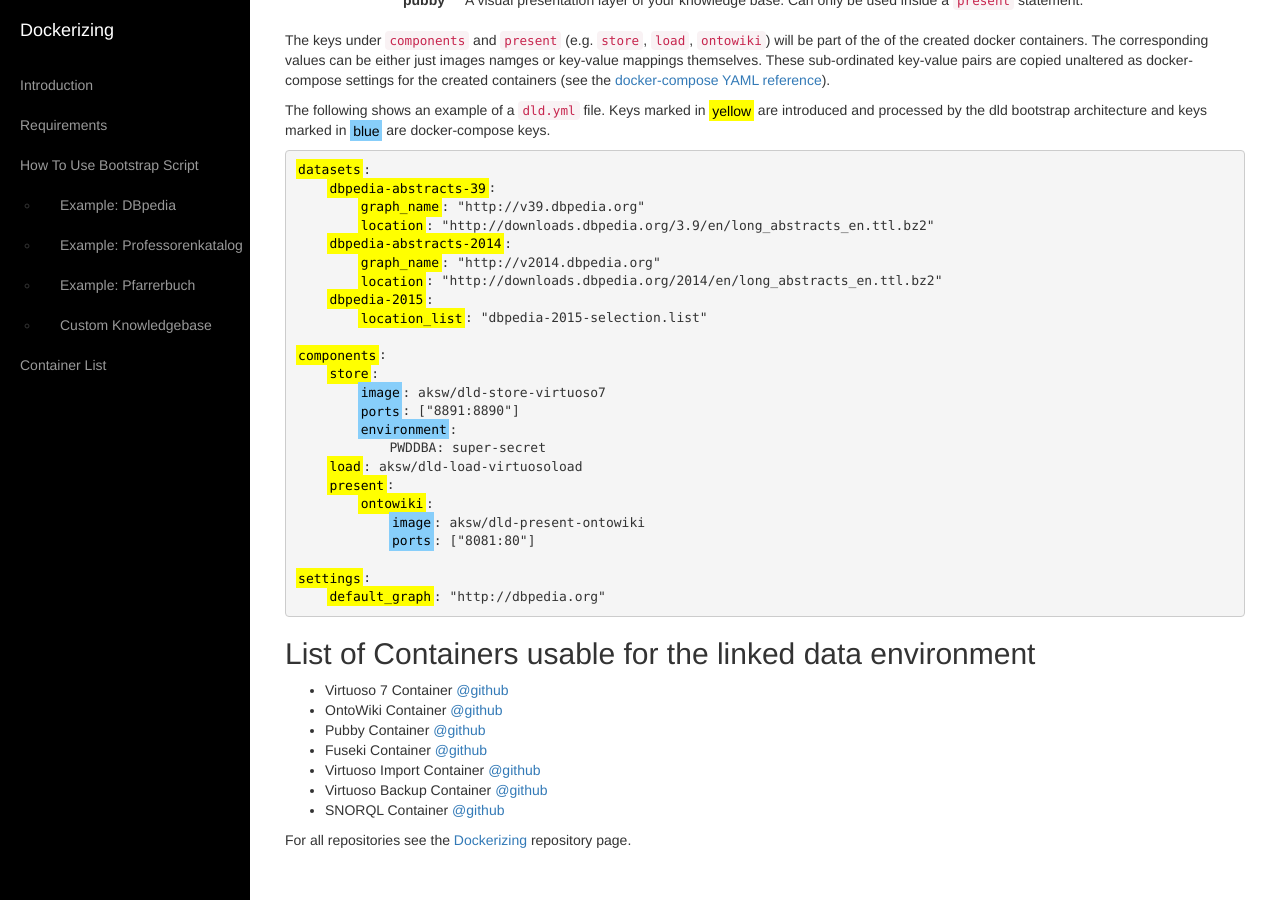
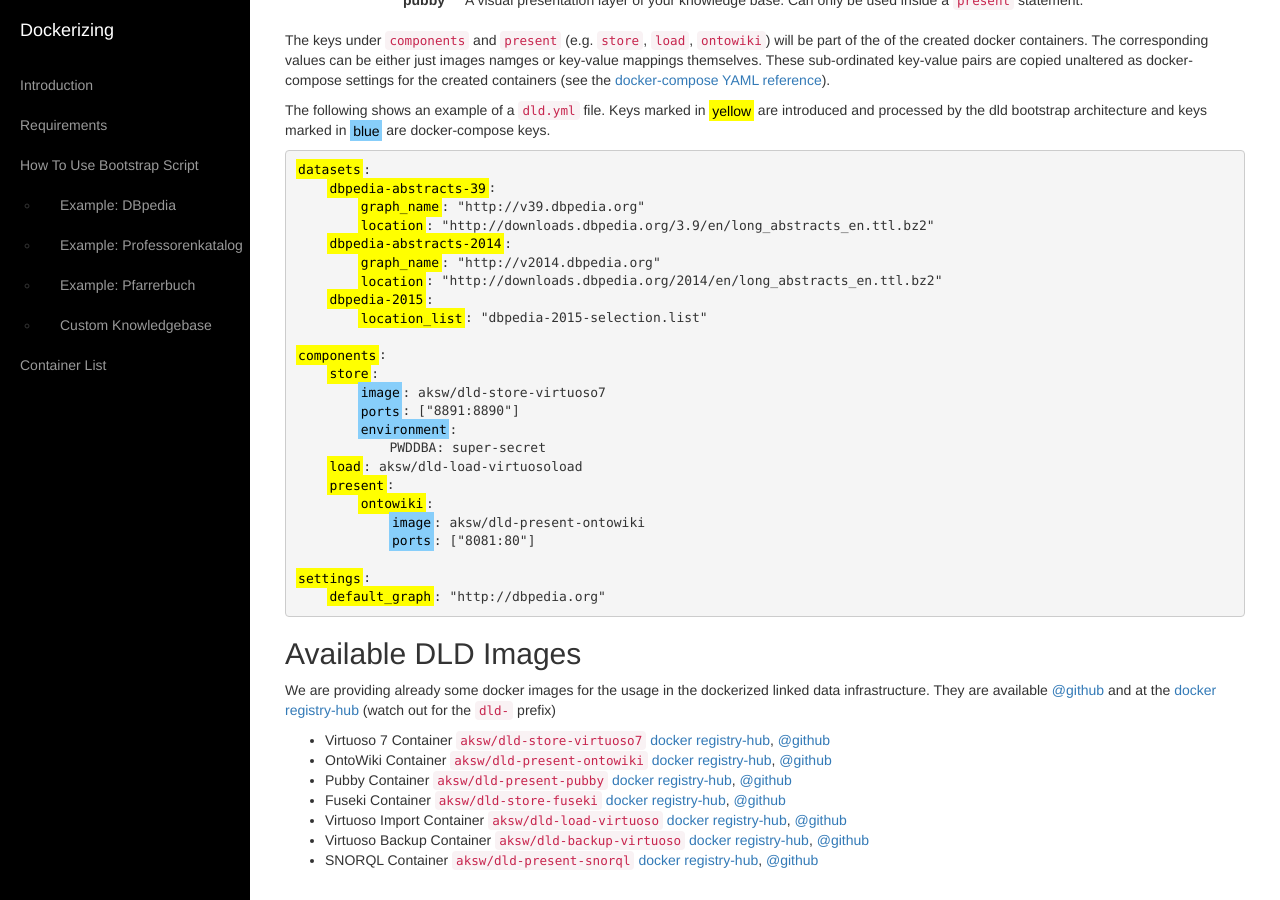
Before and after one commit to Dockerizing/dockerizing.github.io, a Jekyll site: the page built from index.md, in a window 1280 px wide and 900 px high, scrolled down 1909 px. Built offline with Jekyll 4.4.1, drawn with Linux system fonts in a browser that asks for light colours; nearby versions of some CDN libraries.

Commit message:
Update list of images

```diff
--- a/index.md
+++ b/index.md
@@ -184,16 +184,15 @@ Keys marked in <mark class="yellow">yellow</mark> are introduced and processed b
 
 <a id="containers"></a>
 
-## List of Containers usable for the linked data environment
+## Available DLD Images
 
-<ul>
-    <li>Virtuoso 7 Container <a href="https://github.com/Dockerizing/triplestore-virtuoso7">@github</a></li>
-    <li>OntoWiki Container <a href="https://github.com/Dockerizing/OntoWiki">@github</a></li>
-    <li>Pubby Container <a href="https://github.com/Dockerizing/present-pubby">@github</a></li>
-    <li>Fuseki Container <a href="https://github.com/Dockerizing/fuseki-docker">@github</a></li>
-    <li>Virtuoso Import Container <a href="https://github.com/Dockerizing/virtuoso-import-docker">@github</a></li>
-    <li>Virtuoso Backup Container <a href="https://github.com/Dockerizing/virtuoso-backup-docker">@github</a></li>
-    <li>SNORQL Container <a href="https://github.com/Dockerizing/snorql-docker">@github</a></li>
-</ul>
+We are providing already some docker images for the usage in the dockerized linked data infrastructure.
+They are available [@github](http://github.com/dockerizing) and at the [docker registry-hub](https://registry.hub.docker.com/repos/aksw/) (watch out for the `dld-` prefix)
 
-<p>For all repositories see the <a href="https://github.com/dockerizing">Dockerizing</a> repository page.</p>
+* Virtuoso 7 Container `aksw/dld-store-virtuoso7` [docker registry-hub](https://registry.hub.docker.com/u/aksw/dld-store-virtuoso7/), [@github](https://github.com/Dockerizing/triplestore-virtuoso7)
+* OntoWiki Container `aksw/dld-present-ontowiki` [docker registry-hub](https://registry.hub.docker.com/u/aksw/dld-present-ontowiki/), [@github](https://github.com/Dockerizing/OntoWiki)
+* Pubby Container `aksw/dld-present-pubby` [docker registry-hub](https://registry.hub.docker.com/u/aksw/dld-present-pubby/),  [@github](https://github.com/Dockerizing/present-pubby)
+* Fuseki Container `aksw/dld-store-fuseki` [docker registry-hub](https://registry.hub.docker.com/u/aksw/dld-store-fuseki/), [@github](https://github.com/Dockerizing/fuseki-docker)
+* Virtuoso Import Container `aksw/dld-load-virtuoso` [docker registry-hub](https://registry.hub.docker.com/u/aksw/dld-load-virtuoso/), [@github](https://github.com/Dockerizing/virtuoso-import-docker)
+* Virtuoso Backup Container `aksw/dld-backup-virtuoso` [docker registry-hub](https://registry.hub.docker.com/u/aksw/dld-backup-virtuoso/), [@github](https://github.com/Dockerizing/virtuoso-backup-docker)
+* SNORQL Container `aksw/dld-present-snorql` [docker registry-hub](https://registry.hub.docker.com/u/aksw/dld-present-snorql/), [@github](https://github.com/Dockerizing/snorql-docker)
```
